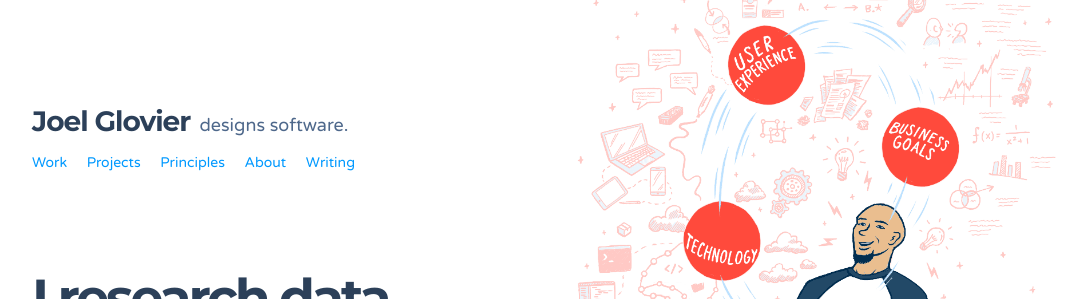
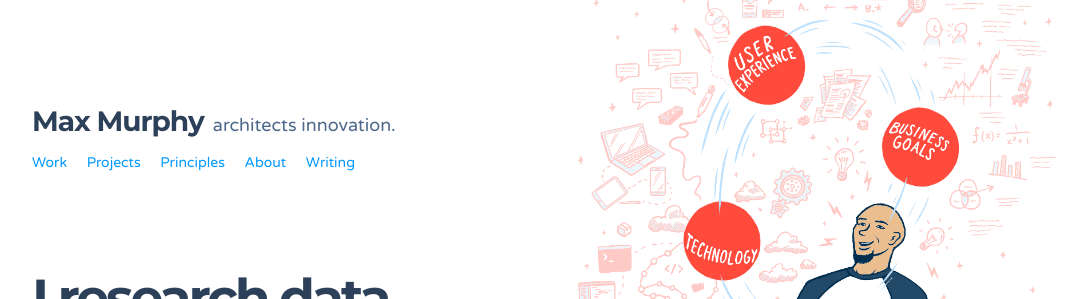
Before and after one commit to zenifold/max_page, a Jekyll site: the page built from index.html, in a window 1280 px wide and 900 px high. Shown: the top 299 px of the window, without its empty margins (96-1179 px from the left). Built offline with Jekyll 4.4.1, drawn with Linux system fonts in a browser that asks for light colours; some web fonts are replaced.

Commit message:
head and nav update

```diff
--- a/_includes/head.html
+++ b/_includes/head.html
@@ -1,6 +1,6 @@
 <head>
   <meta charset="UTF-8">
-  <title>{% if page.title %}{{ page.title }}{% else %}Joel Glovier's little space on the web.{% endif %}</title>
+  <title>{% if page.title %}{{ page.title }}{% else %}Max Murphy's page on the web.{% endif %}</title>
 
   <!-- styling -->
 
@@ -20,7 +20,7 @@
   <link rel="canonical" href="{{ site.url }}{{ page.url | replace:'index.html','' }}" />
   <link rel="author" href="https://plus.google.com/+JoelGlovier/posts">
   <link href='https://joelglovier.com/feed.xml' rel='alternate' type='application/rss+xml'>
-  <meta name="copyright" content="Joel Andrew Glovier 2020" />
+  <meta name="copyright" content="Max Murphy 2021" />
   <meta name="description" content="{{ site.description }}" />
   <meta name="robots" content="index, follow" />
   <meta name="google-site-verification" content="rfhW_LUYYbZ4kwHGGZqplNsGs5eFB1-H8UEfmF6lE9o" />
--- a/_includes/site-nav.html
+++ b/_includes/site-nav.html
@@ -2,8 +2,8 @@
 
 <div class="site-nav relative">
   <h1 class="site-title mt0 mb1">
-    <span class="my-name">Joel Glovier</span>
-    <span class="statement regular">designs software.</span>
+    <span class="my-name">Max Murphy</span>
+    <span class="statement regular">architects innovation.</span>
   </h1>
 
   <nav class="site-nav-for-intro text-rounded text-small">
```
